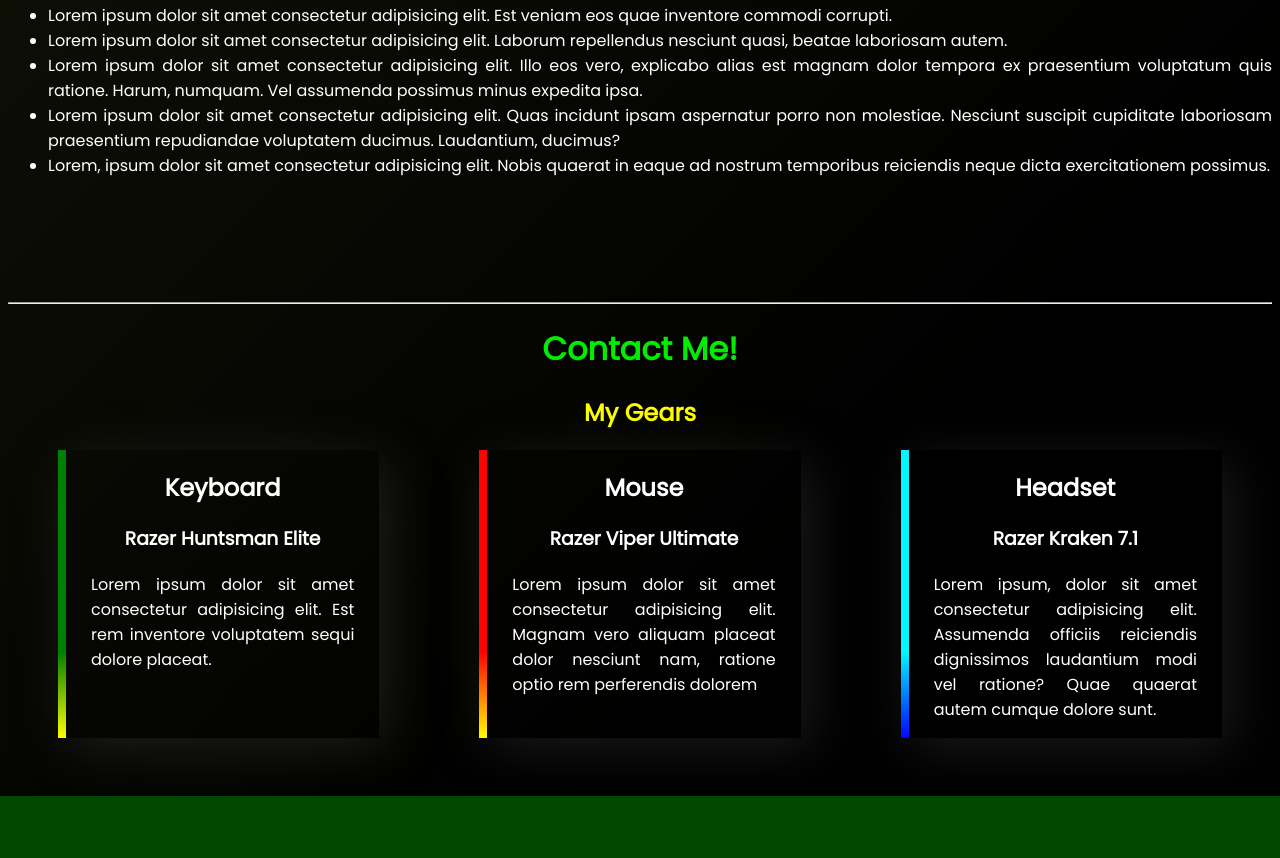
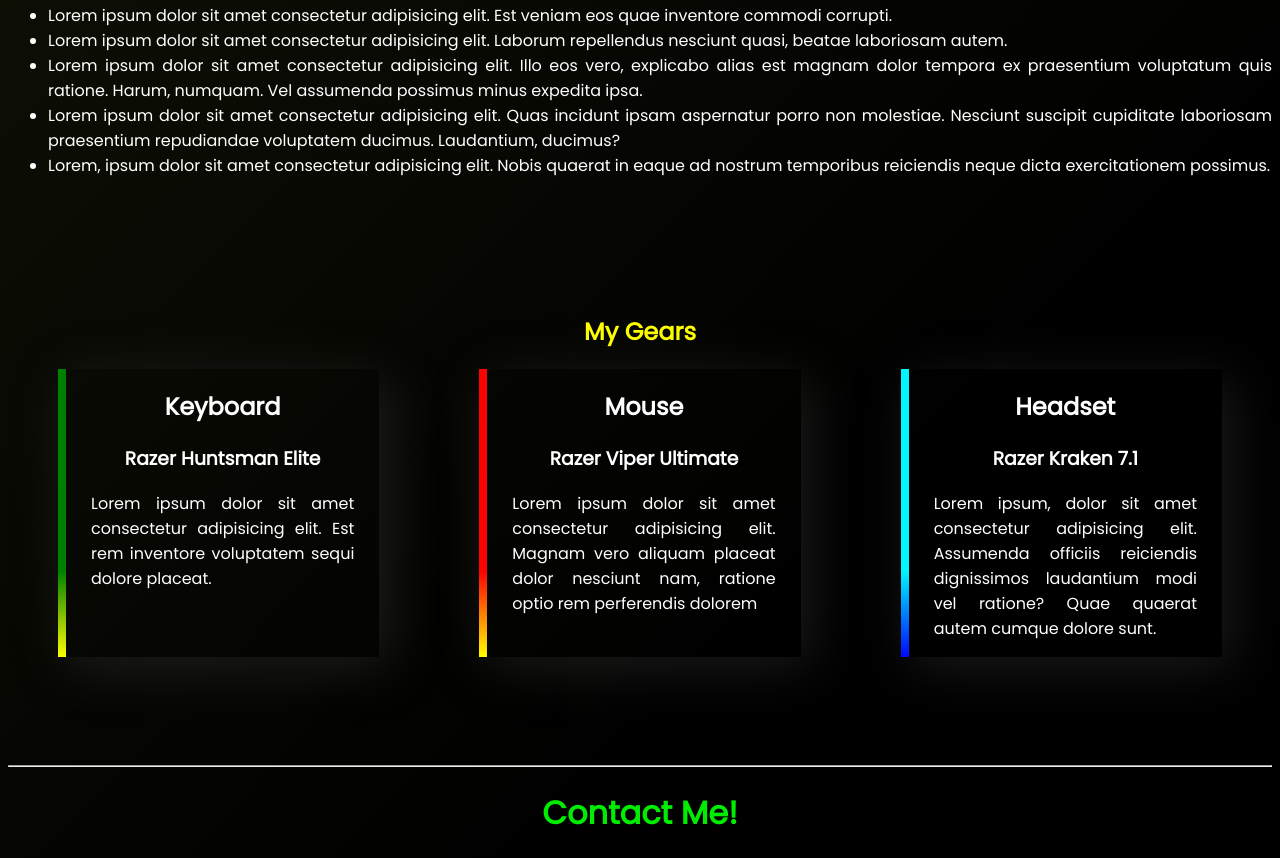
Before and after one commit to RifatJamil/practice, a plain HTML site: page index.html in a window 1280 px wide. Shown: the part 2099-2957 px from the top of the page. Before the commit the page ends 2895 px from the top, so only its background shows below. Drawn offline with Linux system fonts and the light colour scheme.

Commit message:
minor edit

```diff
--- a/index.html
+++ b/index.html
@@ -102,9 +102,7 @@
 
 
     <br>
-    <hr>
     <div>
-        <h1><span id="game-gear">Contact Me!</span></h1>
         <form action="Contact Me"></form>
     </div>
     <section>
@@ -133,10 +131,9 @@
             </div>
         </div>
     </section>
-
-
-
-
-</body>
+    <br>
+    <br>
+    <hr>
+    <h1><span id="game-gear">Contact Me!</span></ </body>
 
 </html>
```
